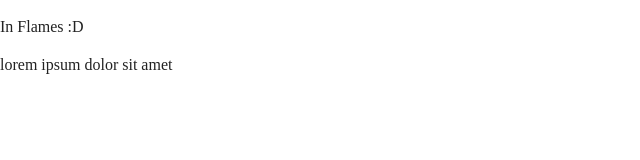
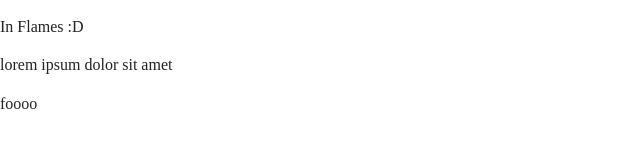
Before and after one commit to fernandofuly/scm-test, a plain HTML site: page index.html in a window 1280 px wide. Shown: the full height of the page, 0-640 px from the left. Drawn offline with nearby package versions, Linux system fonts and the light colour scheme.

Commit message:
branch test

```diff
--- a/index.html
+++ b/index.html
@@ -22,6 +22,7 @@
         <!-- Add your site or application content here -->
         <p>In Flames :D</p>
         <p>lorem ipsum dolor sit amet</p>
+        <p>foooo</p>
         <script src="js/vendor/modernizr-3.5.0.min.js"></script>
         <script src="https://code.jquery.com/jquery-3.2.1.min.js" integrity="sha256-hwg4gsxgFZhOsEEamdOYGBf13FyQuiTwlAQgxVSNgt4=" crossorigin="anonymous"></script>
         <script>window.jQuery || document.write('<script src="js/vendor/jquery-3.2.1.min.js"><\/script>')</script>
```
